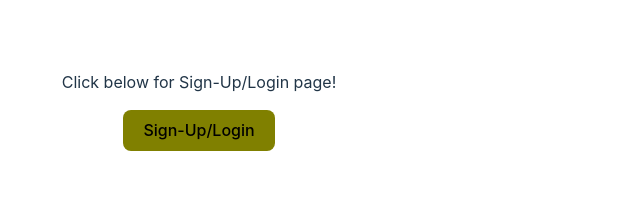
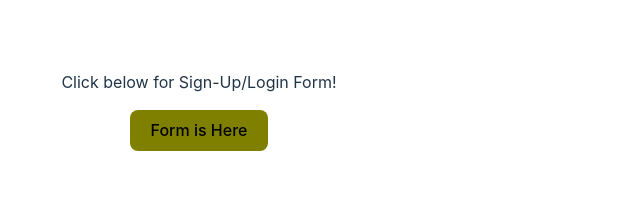
Before and after one commit to frausto98/culinaryConnections-React, a React (Vite) app in the folder client/: page / in a window 1280 px wide. Shown: the part 502-703 px from the top of the page, without its empty margins (319-959 px from the left). Built offline with nearby package versions, Linux system fonts and the light colour scheme.

Commit message:
going to need to attempt to make my own modal animations to be able to switch between displaying the sign up and login forms

```diff
--- a/client/src/components/SignUp.jsx
+++ b/client/src/components/SignUp.jsx
@@ -4,7 +4,7 @@ import { useMutation } from '@apollo/client';
 import { SIGNUP } from '../utils/mutations';
 import Auth from '../utils/auth';
 
-const SignUpPage = () => {
+const SignupForm = () => {
     // set initial form state
     const [userFormData, setUserFormData] = useState({ username: '', email: '', password: '' });
     // set state for form validation
--- a/client/src/pages/Home.jsx
+++ b/client/src/pages/Home.jsx
@@ -29,22 +29,46 @@ const Home = () => {
                 ) : (
                     <>
                         <p>
-                            Click below for Sign-Up/Login page!
+                            Click below for Sign-Up/Login Form!
                         </p>
 
                         {/* below is the reactjs-popup.
                         The entire overlay has its own set of classNames and Ids for each HTML Element */}
 
                         <Popup className="modal" id="homeModal" trigger={
-                            <button className="modalTrigger" id="homeModalButton">
-                                Sign-Up/Login
+                            <button className="modalTrigger" id="homeModalTrigger">
+                                Form is Here
                             </button>
                         }>
-                            <div className="modalContent" id="homeModalContent">
-                                check this out?!?!?!
+                            <div className="modalCard" id="homeModalCard" defaultActiveKey="login">
+                                <div className="preferenceTab" id="homeModalTab">
+                                    <h3>
+                                        Sign Up
+                                    </h3>
+                                    <h3>
+                                        Log In
+                                    </h3>
+                                </div>
+                                <div
+                                className="modalBody"
+                                id="homeModalBody"
+                                show={showModal}
+                                onHide={() => setShowModal(false)}
+                                >
+                                    <div className="bodyContent" id="homeBodyContent">
+                                        <div className="bodyWindow" id="signUpWindow">
+                                            {/* Put <LoginForm/> Here */}
+                                        </div>
+                                        <div className="bodyWindow" id="logInWindow">
+                                            {/* Put <SignupForm/> Here */}
+                                        </div>
+                                    </div>
+                                </div>
                             </div>
                         </Popup>
+
                         {/* --------------------- */}
+
                     </>
                 )}
 
--- a/client/src/styles/Home.css
+++ b/client/src/styles/Home.css
@@ -15,7 +15,7 @@
     line-height: 1.1;
 }
 
-#homeModalButton {
+#homeModalTrigger {
     border-radius: 8px;
     border: 1px solid transparent;
     padding: 0.6em 1.2em;
@@ -27,12 +27,12 @@
     transition: border-color 0.25s;
 }
 
-#homeModalButton:hover {
+#homeModalTrigger:hover {
     border-color: #646cff;
 }
 
-#homeModalButton:focus,
-#homeModalButton:focus-visible {
+#homeModalTrigger:focus,
+#homeModalTrigger:focus-visible {
     outline: 4px auto -webkit-focus-ring-color;
 }
 
@@ -63,4 +63,10 @@
     background: transparent;
 }
 
+.modal-content .preferenceTab {
+    display: flex;
+    flex-direction: row;
+    justify-content: space-between;
+}
+
 /* ---------------- */
```
